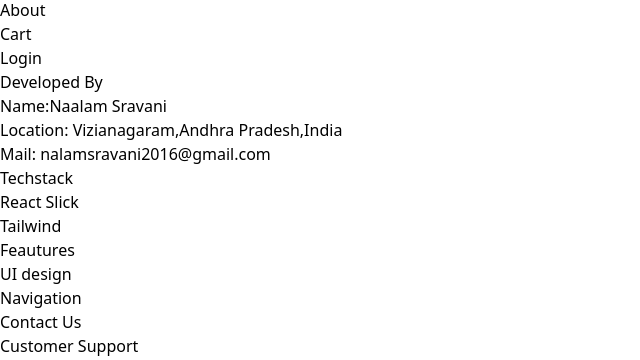
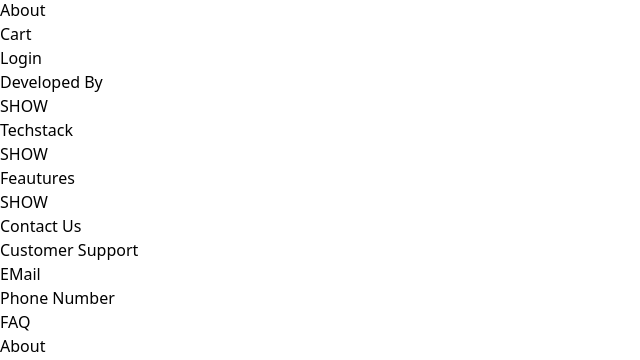
Before and after one commit to sravaninaalam/Foodorder, a React (Vite) app: page /about in a window 1280 px wide. Shown: the part 350-710 px from the top of the page, without its empty margins (0-640 px from the left). Built offline with nearby package versions, Linux system fonts and the light colour scheme.

Commit message:
aboutpage✅

```diff
--- a/src/components/About.js
+++ b/src/components/About.js
@@ -1,40 +1,57 @@
-import React from 'react'
+import React, { useState } from 'react'
 import User from './User'
 import Userclass from './Userclass'
 
 
 
-export const Section=({title,Body})=>{
+export const Section=({title,Body,visible,setShow,hide})=>{
   return(
-   <div>
-       <h2>{title}</h2>
-       <h3>{Body}</h3>
+   <div className='my-4 md:p-2 md:mx-10 mx-1 border border-blue-200 bg-lime-50'>
+       <h2 className='font-bold'>{title}</h2>
+       {visible
+            ?<div>
+                <button onClick={()=>hide()}>HIDE</button>
+                <h3>{Body}</h3>
+            </div>
+       :<button onClick={()=>setShow()}>SHOW</button>
+       }
+
    </div>
   )
 }
 const About = () => {
+
+     const[show,setShow]=useState()
+
   return (
    <>
-      <Section title={"Developed By"}
+   <div  className='mt-5 md:mx-10 mx-0'>
+      <Section title={"Developed By"} visible={show=='developer'} setShow={()=>setShow('developer')} hide={()=>setShow(null)}
       Body={ <Userclass name={"Naalam Sravani"} location={"Vizianagaram,Andhra Pradesh,India"} mail={"nalamsravani2016@gmail.com"}/>}
       />
-      <Section title={"Techstack"}
-     Body={
-        <ul>
-          <li>React Slick</li>
-          <li>Tailwind</li>
-        </ul>
+      <Section title={"Techstack"}  visible={show=='techstack'} setShow={()=>setShow('techstack')}
+      hide={()=>setShow(null)} Body={
+        <ul className='mx-8 my-3 list-disc'>
+        <li><span className='font-bold'>React: </span> The heart and soul of our app, ensuring dynamic and responsive user interfaces.</li>
+        <li><span className='font-bold'>Parcel: </span> A blazing-fast web application bundler, keeping our app performant.</li>
+        <li><span className='font-bold'>Tailwind CSS :</span> Making our UI sleek, stylish, and customizable</li>
+        <li><span className='font-bold'>Redux Toolkit: </span> For state management that's both efficient and developer-friendly.</li>
+        <li>For effortless navigation <span className='font-bold'>React Router</span> is used which enables Client side routing</li>
+      </ul>
       }/>
-      <Section title={"Feautures"}Body={
-        <ul>
-          <li>UI design</li>
-          <li>Navigation</li>
-        </ul>
+      <Section title={"Feautures"} visible={show=='feautures'} setShow={()=>setShow('feautures')}
+       hide={()=>setShow(null)} Body={
+        <ul  className='mx-8 my-3 list-disc'>
+                 <li> Explore Delicious Menus offered by Top Restaurants</li>
+                 <li>Swiggy's Live Api data</li>
+                 <li> Effortless Ordering</li>
+                 <li>Dazzling Shimmer UI</li>
+                 <li>Search Restaurants</li>
+                 <li> Error Handling - 404 Page</li>
+                 <li> Fully Responsive</li>
+              </ul>
       }/>
-        {/* <div className='mx-auto text-center '>
-            <h1>Developed By</h1>
-            <Userclass name={"Naalam Sravani"} location={"Vizianagaram,Andhra Pradesh,India"} mail={"nalamsravani2016@gmail.com"}/>
-        </div> */}
+        </div>
    </>
   )
 }
--- a/src/components/Userclass.js
+++ b/src/components/Userclass.js
@@ -8,13 +8,12 @@
         const {name,location,mail}=this.props
 
         return(
-            <div className="my-5 bg-blue-200">
+            <div className="mt-3">
             <h2 className='text-black font-medium mx-1 p-1'>Name:<span className='text-gray-600 ml-1'>{name}</span></h2>
             <h3 className='text-black font-medium mx-1 p-1'>Location: <span className='text-gray-600 ml-1'>{location}</span></h3>
             <h3 className='text-black font-medium mx-1 p-1'>Mail: <span className='text-gray-600 ml-1'>{mail}</span></h3>
         </div>
         )
     }
-
 }
 export default Userclass
```
